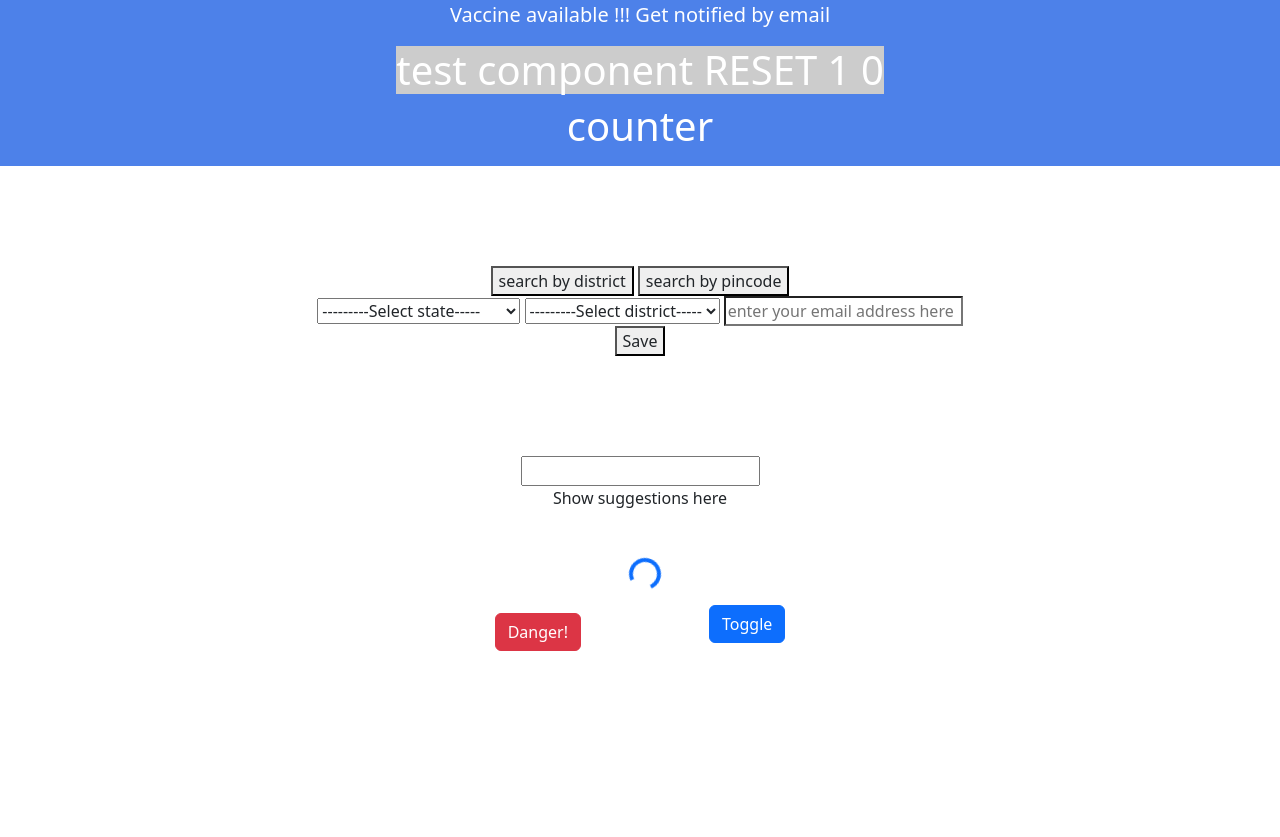
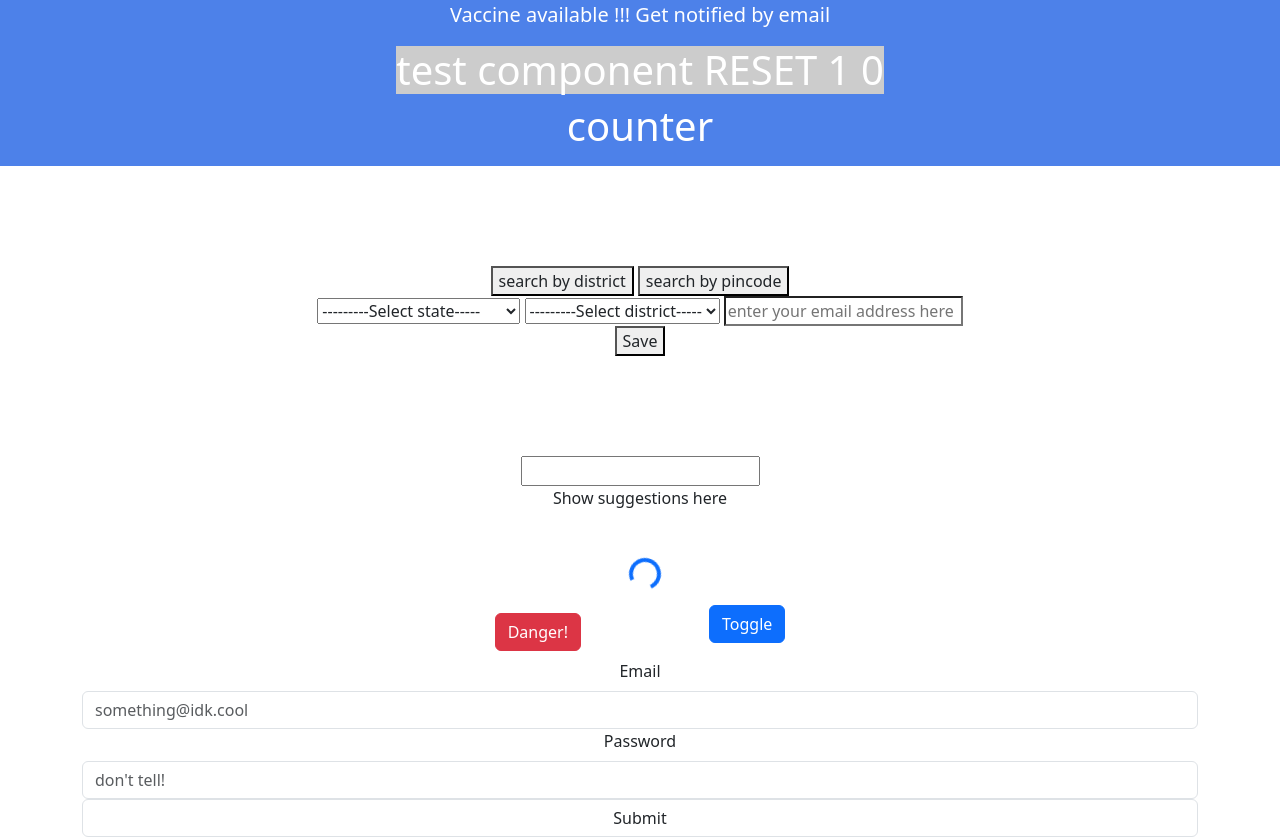
Before and after one commit to abhashkumar/covinui, a React (Create React App) app: page / in a window 1280 px wide. Before the commit the page ends 800 px from the top, so only its background shows below. Built offline with nearby package versions, Linux system fonts and the light colour scheme.

Commit message:
using form with react using yup validation learning react strrap

```diff
--- a/package.json
+++ b/package.json
@@ -15,7 +15,8 @@
     "react-dom": "^17.0.2",
     "react-scripts": "4.0.3",
     "reactstrap": "^9.2.0",
-    "web-vitals": "^1.1.2"
+    "web-vitals": "^1.1.2",
+    "yup": "^1.2.0"
   },
   "scripts": {
     "start": "set PORT=3006 && react-scripts start",
--- a/src/App.js
+++ b/src/App.js
@@ -4,7 +4,7 @@ import React from 'react';
 import PincodeComponent from './PincodeComponent';
 import DistrictComponent from './DistrictComponent';
 
-import  { MemoziedTestMemo, TestCOmponent1 }  from './TestCOmponent1';
+import  { MemoziedTestMemo }  from './TestCOmponent1';
 import SuggestFruit from './SuggestionSetTimeoutAndClearTimeout';
 import ReactStrapComponent  from './ReactStrapComponent'
 
--- a/src/FetchingDataFromApiUseEffectAxios.js
+++ b/src/FetchingDataFromApiUseEffectAxios.js
@@ -351,8 +351,4 @@ function App() {
   );
 }
 
-
-
-
-
 */
--- a/src/ReactStrapComponent.js
+++ b/src/ReactStrapComponent.js
@@ -1,6 +1,7 @@
 import React, { useState } from 'react';
+import * as yup from 'yup';
 
-import { Collapse, Button, CardBody, Card, Spinner, Container } from 'reactstrap';
+import { Collapse, Button, CardBody, Card, Spinner, Container, Form, FormGroup, Label, Input } from 'reactstrap';
 import 'bootstrap/dist/css/bootstrap.min.css';
 
 // https://reactstrap.github.io/?path=/docs/home-installation--page
@@ -13,6 +14,27 @@ import 'bootstrap/dist/css/bootstrap.min.css';
 
     const toggle = () => setIsOpen(!isOpen);
 
+    const submitUser = async (event)=> {
+      event.preventDefault();
+
+      const validationSchema =
+        yup.object().shape({
+          name: yup.string().required(),
+          password: yup.string().min(4).max(10).required()
+        })
+
+
+      let formData = {
+          name: event.target[0].value,
+          password: event.target[1].value
+      }
+      console.log(formData);
+      let isValid = await validationSchema.isValid(formData);
+
+
+      //this will return true or false based on the validation
+      console.log(isValid);
+    }
 
     return <Container>
     <Button color="danger">Danger!</Button>
@@ -37,8 +59,29 @@ import 'bootstrap/dist/css/bootstrap.min.css';
         </Card>
       </Collapse>
 
+      <Form onSubmit={submitUser}>
+        <FormGroup className="mb-2 mr-sm-2 mb-sm-0">
+          <Label for="exampleEmail" className="mr-sm-2">Email</Label>
+          <Input type="email" name="email" id="exampleEmail" placeholder="something@idk.cool" />
+        </FormGroup>
+        <FormGroup className="mb-2 mr-sm-2 mb-sm-0">
+          <Label for="examplePassword" className="mr-sm-2">Password</Label>
+          <Input type="password" name="password" id="examplePassword" placeholder="don't tell!" />
+        </FormGroup>
+        <Input type="submit">Submit</Input>
+      </Form>
 
     </Container>
 }
 
 export default ReactStrapComponent;
+
+
+//react straps forms : https://6-4-0--reactstrap.netlify.app/components/form/
+//read about and checkbox and radio buttons here
+
+//https://6-4-0--reactstrap.netlify.app/components/buttons/
+
+//example : https://gist.github.com/AndrewBedell/b5f650475012f62bbbdf6ffbdf3711da
+
+//yup validation: https://www.youtube.com/watch?v=RQ1E2EjyqY4&ab_channel=PedroTech
```
Also changed, not shown: 1 other file (tests, documents, lock files or other folders).
